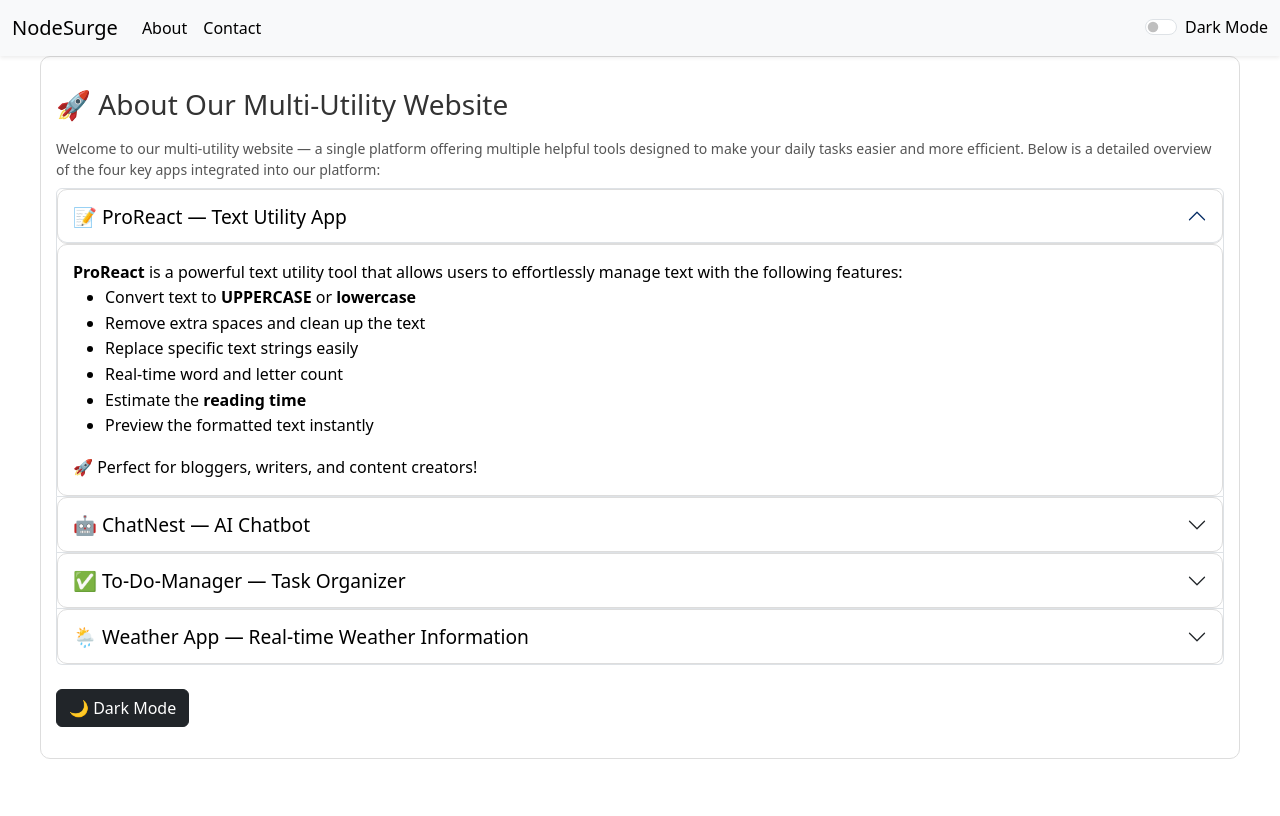
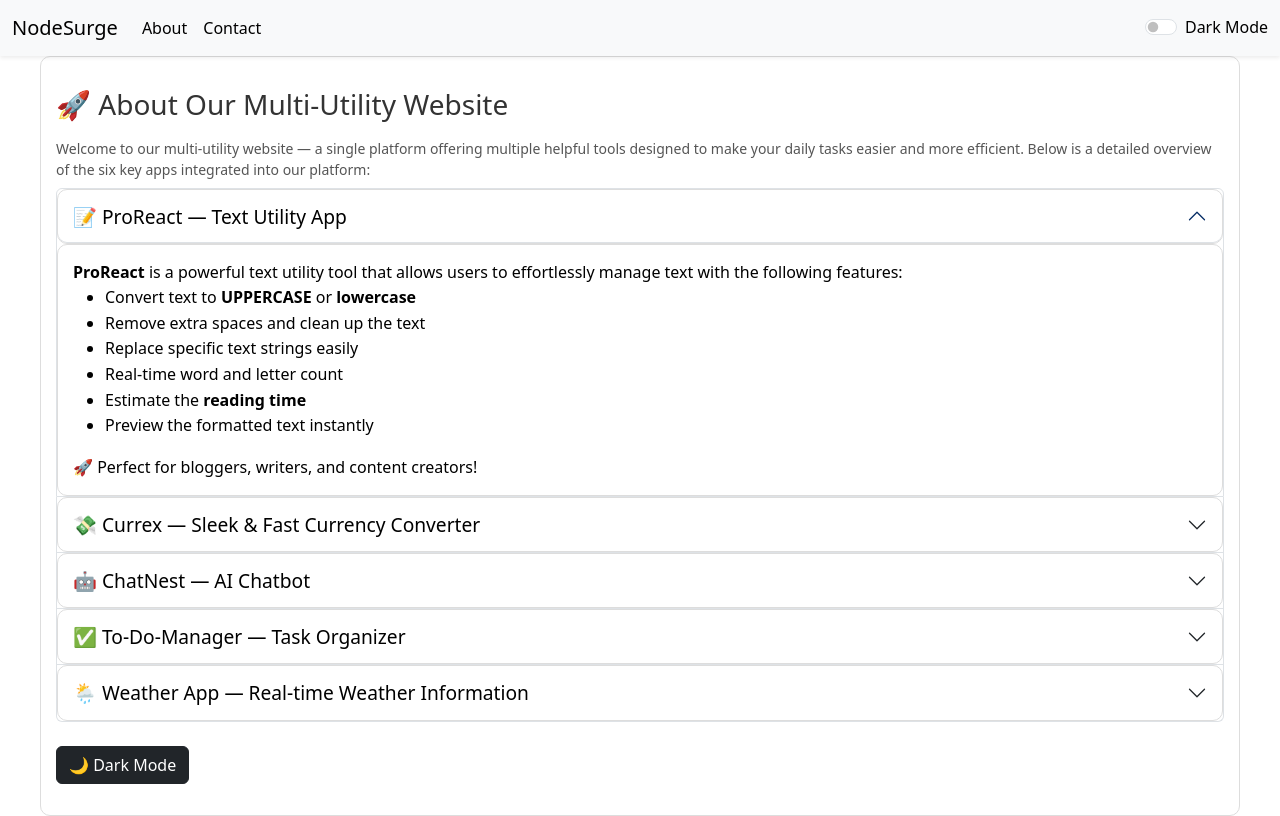
Before and after one commit to akhilshettyym/NodeSurge, a React (Create React App) app: page /#/about in a window 1280 px wide. Built offline with nearby package versions, Linux system fonts and the light colour scheme; no server answers.

Commit message:
Currex about fixed

```diff
--- a/src/components/About/About.js
+++ b/src/components/About/About.js
@@ -30,7 +30,7 @@ export default function About(props) {
             >🚀 About Our Multi-Utility Website</h2>
             <p>
                 Welcome to our multi-utility website — a single platform offering multiple helpful tools designed to make your
-                daily tasks easier and more efficient. Below is a detailed overview of the four key apps integrated into our
+                daily tasks easier and more efficient. Below is a detailed overview of the six key apps integrated into our
                 platform:
             </p>
 
@@ -70,6 +70,40 @@ export default function About(props) {
                         </div>
                     </div>
                 </div>
+
+
+                {/* Currex Section */}
+                <div className="accordion-item">
+                    <h2 className="accordion-header">
+                        <button
+                            className="accordion-button collapsed"
+                            type="button"
+                            style={myStyle}
+                            data-bs-toggle="collapse"
+                            data-bs-target="#Currex"
+                            aria-expanded="false"
+                            aria-controls="Currex"
+                        >
+                            💸 Currex —  Sleek & Fast Currency Converter
+                        </button>
+                    </h2>
+                    <div id="Currex" className="accordion-collapse collapse" data-bs-parent="#accordionExample">
+                        <div className="accordion-body" style={myStyle}>
+                        <strong>Currex</strong> is a sleek and seamless currency converter that allows you to instantly convert and swap between multiple currencies with real-time exchange rates. That can :
+                            <ul>
+                                <li>Convert INR to USD, EUR, GBP, and multiple other global currencies in real-time</li>
+                                <li>Seamlessly swap between any two currencies with up-to-date exchange rates</li>
+                                <li>Get instant value conversion with a sleek and intuitive user interface</li>
+                                <li>Supports multiple currencies with accurate financial data</li>
+                                <li>Lightweight and optimized for a fast and seamless user experience</li>
+                            </ul>
+
+                            💰 <strong>Currex</strong> – Convert, Swap, and Stay Ahead! 🚀
+                        </div>
+                    </div>
+                </div>
+
+
 
                 {/* ChatNest Section */}
                 <div className="accordion-item">
```
